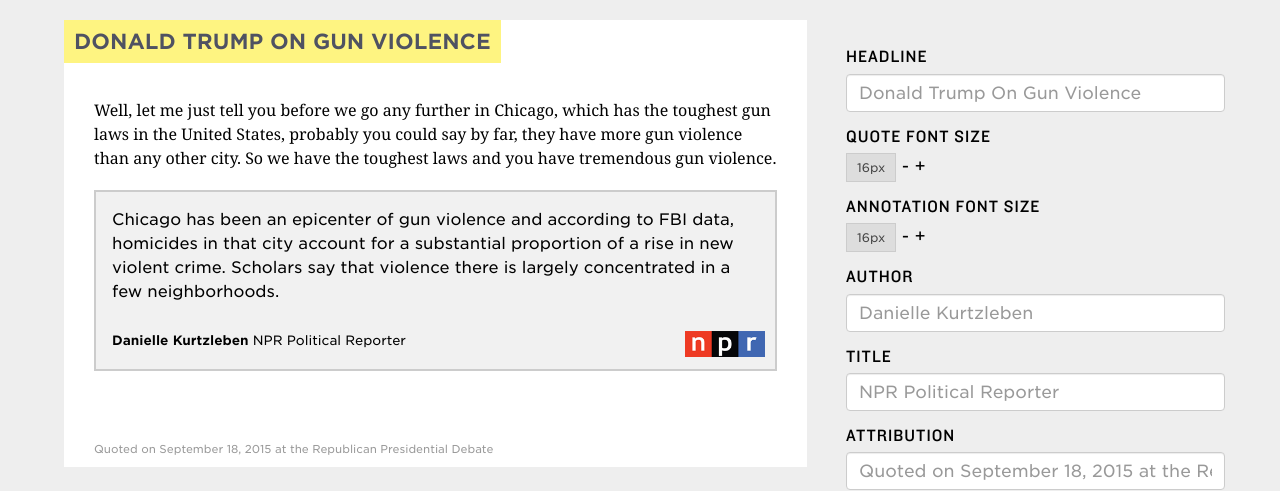
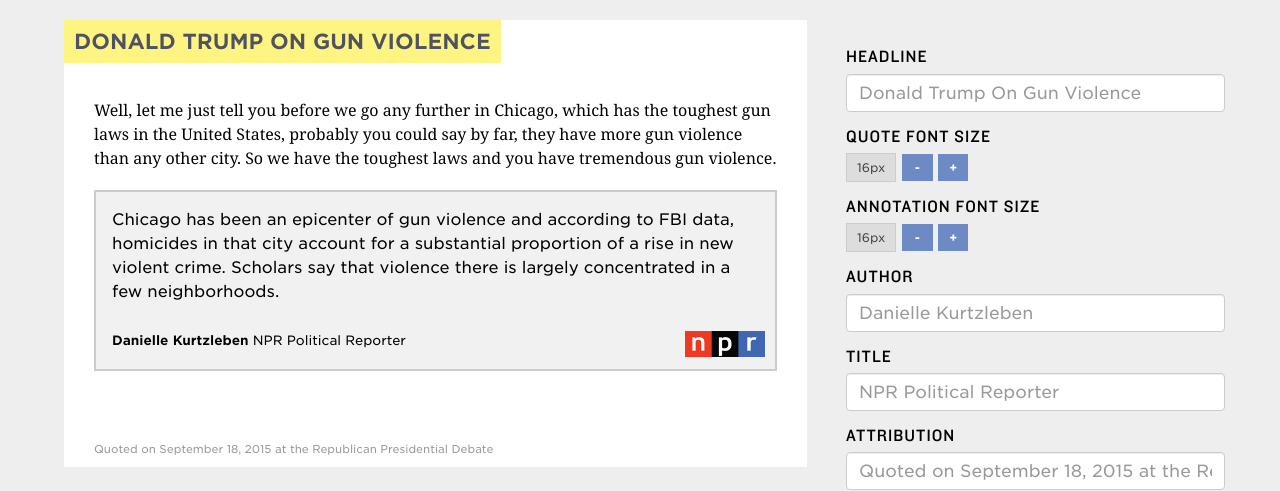
Before and after one commit to nprapps/lunchbox, a Flask app: page /annotator/index.html in a window 1280 px wide. Shown: the part 87-578 px from the top of the page. Run offline with Flask 2, Linux system fonts and the light colour scheme; style sheets or scripts are compiled from the project's sources; some libraries are stand-ins or nearby versions.

Commit message:
first pass at quote size button styling

```diff
--- a/less/annotator.less
+++ b/less/annotator.less
@@ -168,6 +168,26 @@
             padding: 5px 10px;
             display: inline-block;
             border: 1px solid #ccc;
+        }
+
+        .increase, .decrease {
+            position: relative;
+            padding: 5px 10px;
+
+            border: 1px solid #6d8ac4;
+            font-size: 12px;
+            color: #fff;
+            font-weight: bold;
+            cursor: pointer;
+            background-color: #6d8ac4;
+
+            &:hover {
+                background-color: #3551A0;
+            }
+        }
+
+        .decrease {
+            padding: 5px 12px;
         }
     }
 
```
Also changed, not shown: templates/annotator.html (line endings or trailing spaces).
